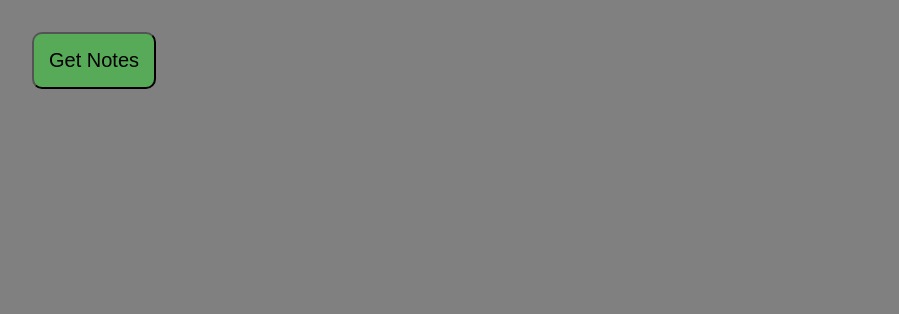
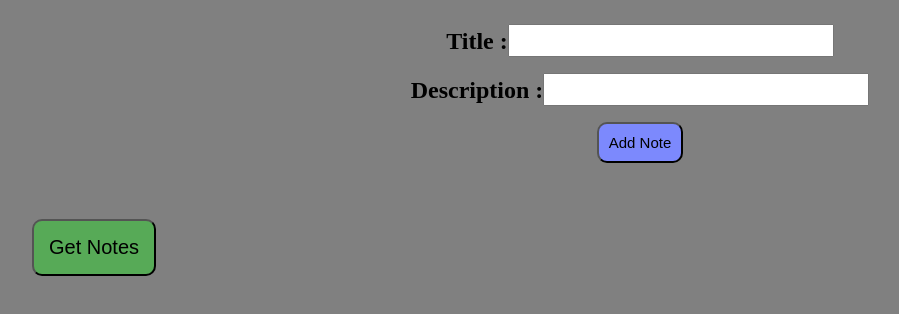
Before and after one commit to Ishrz/Backend, a React app in the folder Fullstack-Demo/frontend/: page / in a window 1280 px wide. Shown: the top 314 px of the page, without its empty margins (0-899 px from the left). Built offline with nearby package versions, Linux system fonts and the light colour scheme; the HTML template or start-up script is replaced by a standard one.

Commit message:
integrate post api for notes creation

```diff
--- a/Fullstack-Demo/frontend/src/App.css
+++ b/Fullstack-Demo/frontend/src/App.css
@@ -15,7 +15,7 @@ body{
 
 
 #note{
-  background-color: rgb(168, 133, 133);
+  background:radial-gradient( rgb(226, 95, 95),rgb(231, 140, 148),rgb(224, 138, 132));
   max-width: 25rem;
   border-radius: 1rem;
   padding-inline: 2rem;
@@ -25,6 +25,7 @@ body{
   align-items: center;
   justify-content: center;
   color: rgb(58, 50, 45);
+
 
 }
 
@@ -57,9 +58,35 @@ body{
   display: flex;
   gap: 5px;
   margin-top: 2rem;
-  background-color: rgb(130, 137, 231);
+  background: linear-gradient(rgb(235, 139, 139),rgb(156, 243, 156));
+  border-radius: 20px;
 }
 
 #btn:active{
   scale: 0.95;
 }
+
+.submitNotes{
+margin-inline: 1rem;
+margin-block: 1.5rem;
+display: flex;
+flex-direction: column;
+align-items: center;
+justify-content: center;
+gap: 1rem;
+font-size: 1.5rem;
+font-weight: 700;
+
+}
+.submitNotes input{
+font-size: 25px;
+}
+
+.submitNotes button{
+   padding-inline: 10px;
+  padding-block: 10px;
+  font-size: 15px;
+  border-radius: 10px;
+  background-color: rgb(124, 137, 253);
+  margin-inline: 2rem;
+}
--- a/Fullstack-Demo/frontend/src/App.jsx
+++ b/Fullstack-Demo/frontend/src/App.jsx
@@ -18,12 +18,39 @@ function App() {
     console.log(response)
   }
 
+  const submitHandler= async (e)=>{
+    e.preventDefault()
+    const {title,description} = e.target.elements
+      const response=await axios.post("http://127.0.0.1:3000/notes",{
+        title:title.value,
+        description: description.value
+      })
+      title.value="";
+      description.value="";
+      console.log(response.data.message)
+      fetchNotes()
+
+  }
+
   const handleEdit=async ()=>{
 
   }
 
   return (
     <>
+      <div>
+        <form className="submitNotes" onSubmit={submitHandler}  >
+          <label>
+            Title :
+          <input  name="title" type="text" />
+          </label>
+          <label>
+            Description :
+          <input name="description" type="text" />
+          </label>
+          <button type="submit">Add Note</button>
+        </form>
+      </div>
       <div id="notes">
         {notes.map((note) => (
           <div id="note">
```
